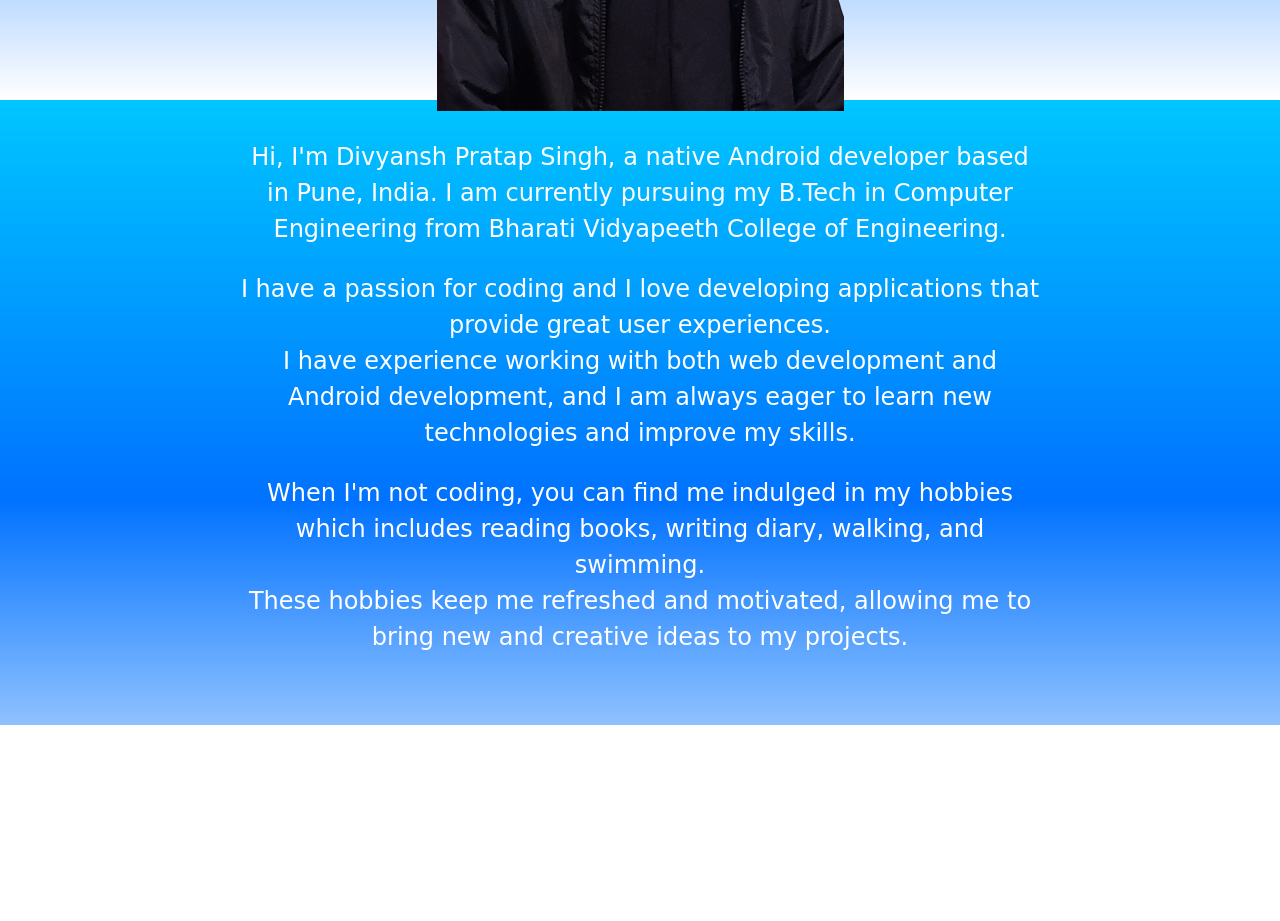
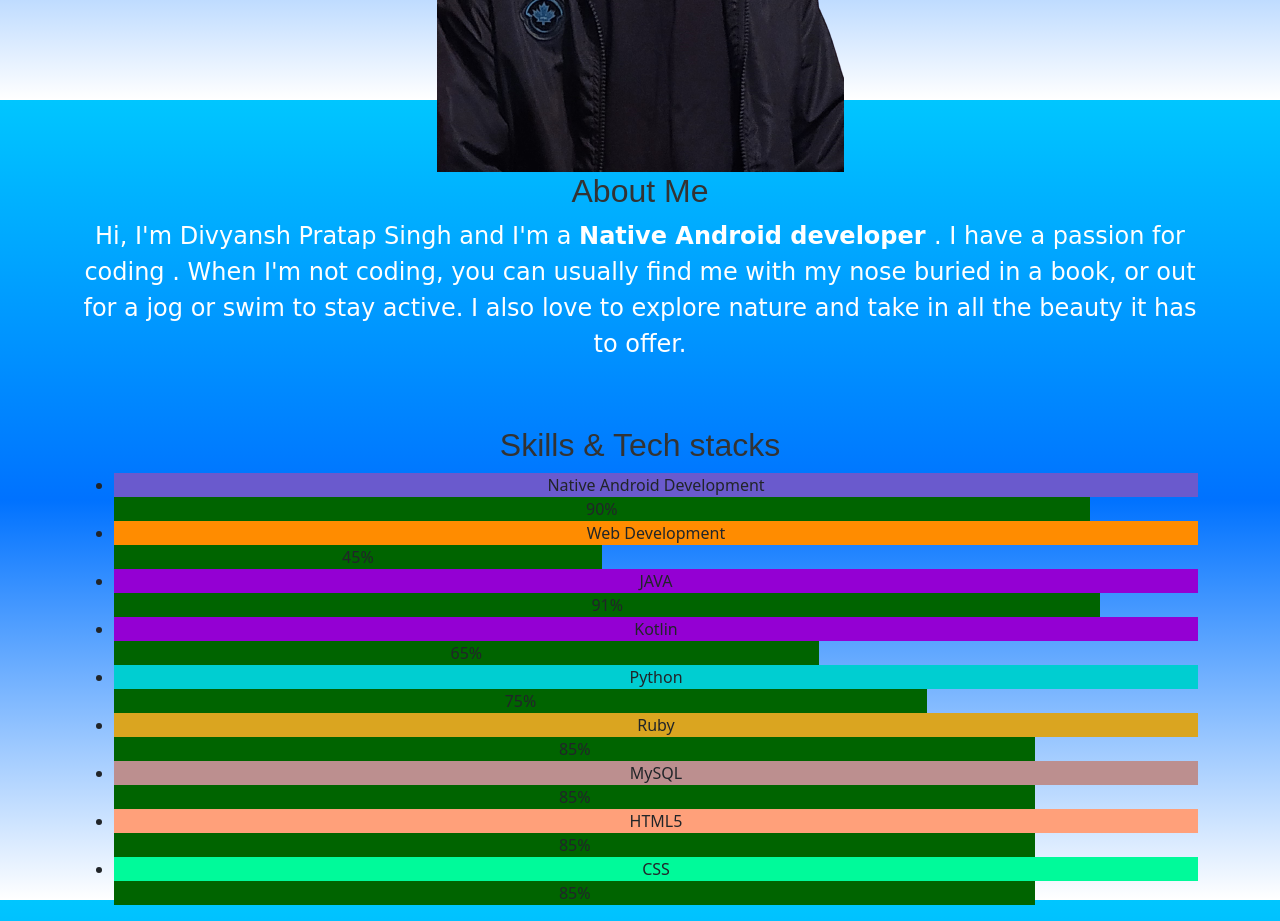
Before and after one commit to dev-divyansh/dev-divyansh-portfolio, a plain HTML site: page index.html in a window 1280 px wide. Shown: the part 700-1621 px from the top of the page. Before the commit the page ends 1425 px from the top, so only its background shows below. Drawn offline with nearby package versions, Linux system fonts and the light colour scheme; a web font is replaced by a local one.

Commit message:
Update index.html

```diff
--- a/index.html
+++ b/index.html
@@ -1,75 +1,142 @@
 <!DOCTYPE html>
 <html>
 <head>
-        <link rel="stylesheet" href="./style.css"/>
-
-
+	<meta charset="utf-8">
+	<meta name="viewport" content="width=device-width, initial-scale=-3.0">
+	<title>Divansh Portfolio</title>
+	<link rel="stylesheet" type="text/css" href="./style.css">
+	<link href="https://cdn.jsdelivr.net/npm/bootstrap@5.0.2/dist/css/bootstrap.min.css" rel="stylesheet" integrity="sha384-EVSTQN3/azprG1Anm3QDgpJLIm9Nao0Yz1ztcQTwFspd3yD65VohhpuuCOmLASjC" crossorigin="anonymous">
+	<script src="https://cdn.jsdelivr.net/npm/bootstrap@5.0.2/dist/js/bootstrap.bundle.min.js" integrity="sha384-MrcW6ZMFYlzcLA8Nl+NtUVF0sA7MsXsP1UyJoMp4YLEuNSfAP+JcXn/tWtIaxVXM" crossorigin="anonymous"></script>
 </head>
 <body>
+	<video id="bg-video" autoplay muted loop>
+  <source src="./drawable/dpss.mp4" type="video/mp4">
+</video>
+<div class="content">
 
+	<!--  intro code -->
 
-        <div  id="space">
+	<div class="container">
+  <h1 class="animated-text"> 👋<br/> Hola dev ! </h1>
 
+</div>
 </div>
 
 
-        <!--    this is the about me section -->
+<div class="content">
+	<div class="container">
 
-        <div id="dps-about-me">
-
-        <section id="about-me">
-            <div class="container">
-                <div class="text-container">
-                    <h1>About Me</h1>
+		<section class="about">
+  <div class="about-img">
+    <img src="./drawable/pp.png" alt="Divyansh pic">
   </div>
-
-                  <div class="text-container">
-                    <img src="./drawable/pp.png" alt="Profile photo" id="pic-profile" max-height="240dp" />
+  <div class="about-text">
+    <h2 id="about_me_heading">About Me</h2>
+    <p id="about_me_details">Hi, I'm Divyansh Pratap Singh and I'm a <b>Native Android developer </b>. I have a passion for coding . When I'm not coding, you can usually find me with my nose buried in a  book, or out for a jog or swim to stay active. I also love to explore nature and take in all the beauty it has to offer.</p>
   </div>
+  <div style="padding-block:30dp ;">
 
 
-
-             <p> Hi, I'm Divyansh Pratap Singh, a native Android developer based in Pune, India. I am currently pursuing my B.Tech in Computer Engineering from Bharati Vidyapeeth College of Engineering.
-            </p>
-                <p>  I have a passion for coding and I love developing applications that provide great user experiences.
-                    <br> I have experience working with both web development and Android development, and I am always eager to learn new technologies and improve my skills.
-            </p>       <p>
-              When I'm not coding, you can find me indulged in my hobbies which includes reading books, writing diary, walking, and swimming.
-              <br> These hobbies keep me refreshed and motivated, allowing me to bring new and creative ideas to my projects.
-
-               </p>
   </div>
 </section>
 
-          <script>
-            // About Me Section Animation
-const aboutMe = document.querySelector('#about-me');
+	</div>
+</div>
+<br><br>
+<!-- this is the section for the skills -->
 
-window.addEventListener('scroll', () => {
-  const aboutMePosition = aboutMe.getBoundingClientRect().top;
-  const screenPosition = window.innerHeight / 1.2;
+<div class="content">
+	<div class="container">
+<section id="skills">
+  <h2>Skills & Tech stacks</h2>
+  <ul>
+    <li>
+      <div class="skill" >
+        <div class="skill-name" style="background-color: slateblue;"> Native  Android Development </div>
+        <div class="skill-bar">
+          <div class="skill-level" style="width: 90%; background-color: darkgreen;">90%</div>
+        </div>
+      </div>
+    </li>
+    <li>
+      <div class="skill" >
+        <div class="skill-name" style="background-color: darkorange;"> Web Development </div>
+        <div class="skill-bar">
+          <div class="skill-level" style="width: 45%; background-color: darkgreen;">45%</div>
+        </div>
+      </div>
+    </li>
 
-  if (aboutMePosition < screenPosition) {
-    aboutMe.classList.add('about-me-appear');
-  }
-});
+    <li>
+      <div class="skill" >
+        <div class="skill-name" style="background-color: darkviolet;"> JAVA </div>
+        <div class="skill-bar">
+          <div class="skill-level" style="width: 91%; background-color: darkgreen;">91%</div>
+        </div>
+      </div>
+    </li>
+    <li>
+      <div class="skill" >
+        <div class="skill-name" style="background-color: darkviolet;"> Kotlin</div>
+        <div class="skill-bar">
+          <div class="skill-level" style="width: 65%; background-color: darkgreen;">65%</div>
+        </div>
+      </div>
+    </li>
+    <li>
+      <div class="skill" >
+        <div class="skill-name" style="background-color: darkturquoise;"> Python </div>
+        <div class="skill-bar">
+          <div class="skill-level" style="width: 75%; background-color: darkgreen;">75%</div>
+        </div>
+      </div>
+    </li>
+    <li>
+      <div class="skill" >
+        <div class="skill-name" style="background-color: goldenrod;"> Ruby </div>
+        <div class="skill-bar">
+          <div class="skill-level" style="width: 85%; background-color: darkgreen;">85%</div>
+        </div>
+      </div>
+    </li>
+    <li>
+      <div class="skill" >
+        <div class="skill-name" style="background-color: rosybrown;"> MySQL </div>
+        <div class="skill-bar">
+          <div class="skill-level" style="width: 85%; background-color: darkgreen;">85%</div>
+        </div>
+      </div>
+    </li>
+    <li>
+      <div class="skill" >
+        <div class="skill-name" style="background-color: lightsalmon;"> HTML5 </div>
+        <div class="skill-bar">
+          <div class="skill-level" style="width: 85%; background-color: darkgreen;">85%</div>
+        </div>
+      </div>
+    </li>
+    <li>
+      <div class="skill" >
+        <div class="skill-name" style="background-color: mediumspringgreen;"> CSS </div>
+        <div class="skill-bar">
+          <div class="skill-level" style="width: 85%; background-color: darkgreen;">85%</div>
+        </div>
+      </div>
+    </li>
 
-// About Me Section Animation Styles
+  </ul>
+</section>
 
-          </script>
-          <style>
-
-
-          </style>
-        </div>
-        <div>
-
-        </div>
+</div></div>
+<!-- this is the section for the Contact info -->
 
 
 
 
+<script type="text/javascript">
+const video = document.getElementById("bg-video");
+video.volume = 0;
 
-
+</script>
 </body>
 </html>
```
Lines whose indentation alone changed are shown as unchanged.
